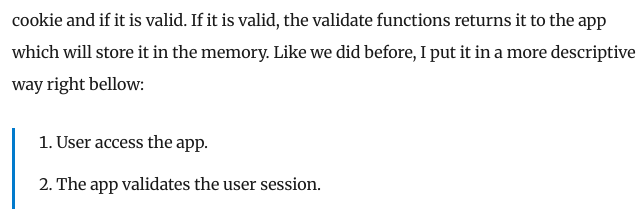
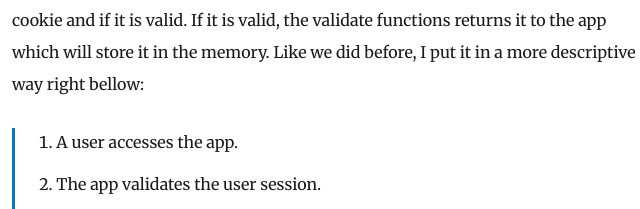
Before and after one commit to BrunoQuaresma/blog, a Gatsby site: page /how-to-store-tokens-safely/ in a window 1280 px wide. Shown: the part 2544-2753 px from the top of the page, 313-953 px from the left. Built offline with nearby package versions, Linux system fonts and the light colour scheme; Gatsby itself is replaced by a stand-in of ours; some packages are replaced by stand-ins of ours.

Commit message:
Update content/blog/how-to-store-tokens-safely/index.md
Co-Authored-By: Ewan Edwards <46354154+faunaee@users.noreply.github.com>

```diff
--- a/content/blog/how-to-store-tokens-safely/index.md
+++ b/content/blog/how-to-store-tokens-safely/index.md
@@ -39,7 +39,7 @@ Ok, so if my user refreshs the page it will loose the token and crash my app so
 
 In this flow we need to check if the user is already logged in. So the app send a request to the validate function which will check if there is any token stored in the cookie and if it is valid. If it is valid, the validate functions returns it to the app which will store it in the memory. Like we did before, I put it in a more descriptive way right bellow:
 
-1. User access the app.
+1. A user accesses the app.
 2. The app validates the user session.
 3. (4 and 5) The function check if there is a token and if it is valid. If it is not, it returns an unauthorized error.
 6. If it is valid, the function returns the token and the app saves it in memory.
```
